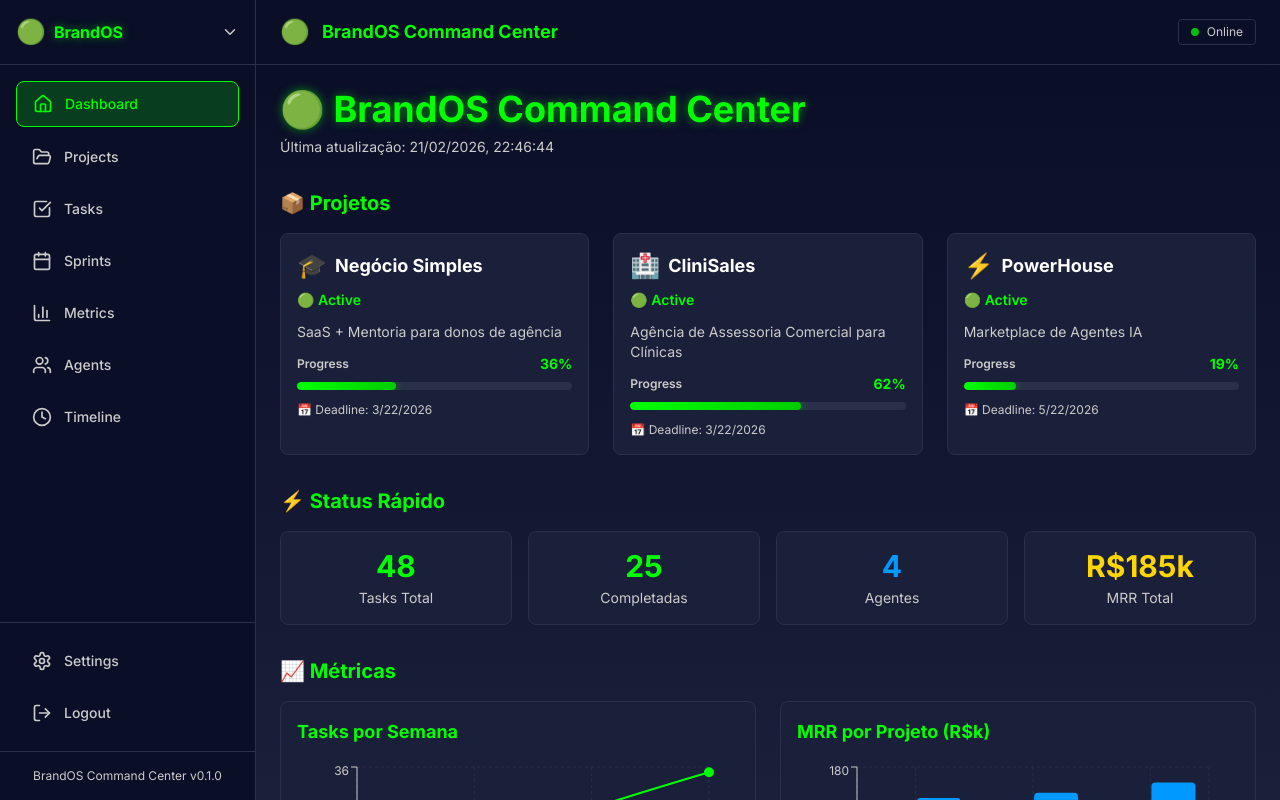
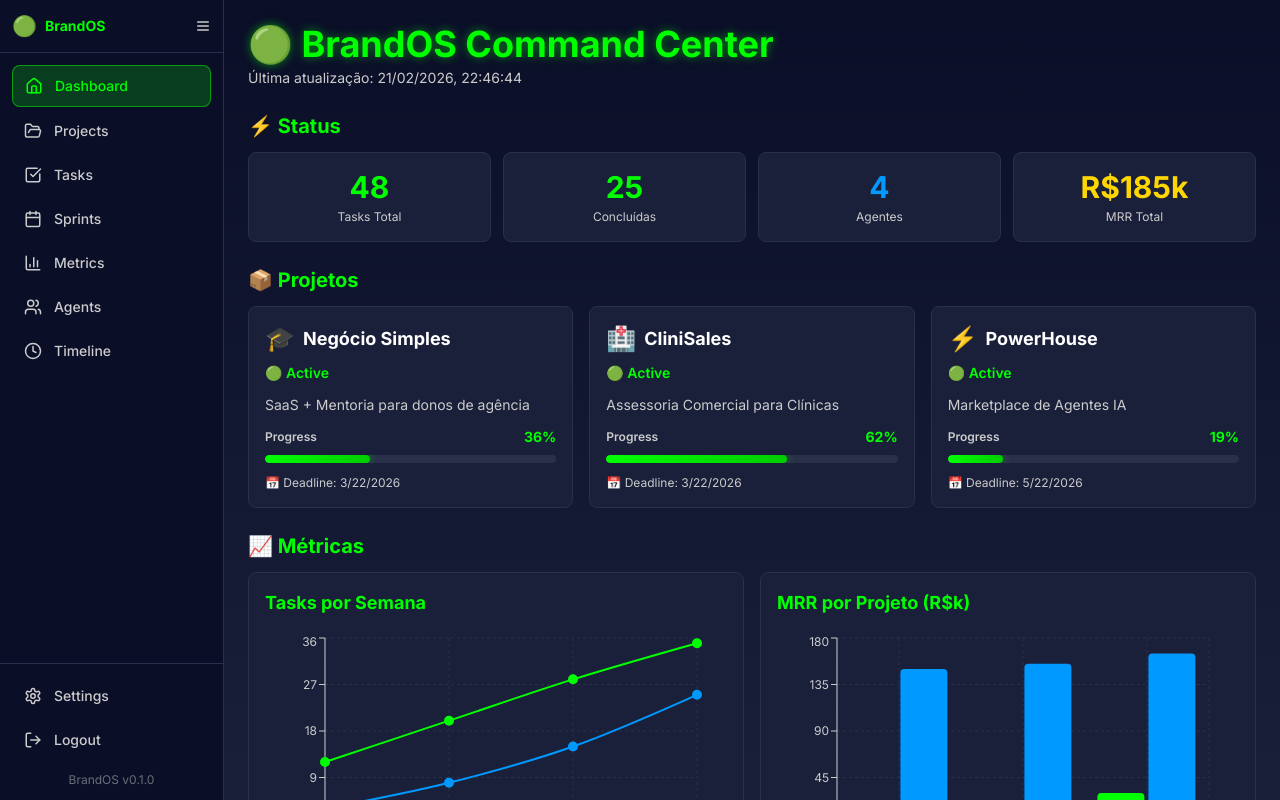
Before and after one commit to arthurfbrandos-opb/brandos-command-center, a Next.js app: page / in a window 1280 px wide. Built offline with nearby package versions, Linux system fonts and the light colour scheme.

Commit message:
feat: mobile responsive layout - sidebar drawer + responsive grids

```diff
--- a/src/app/layout.tsx
+++ b/src/app/layout.tsx
@@ -1,7 +1,6 @@
 import type { Metadata } from 'next';
 import { Inter } from 'next/font/google';
 import '@/styles/globals.css';
-import Header from '@/components/Header';
 import Sidebar from '@/components/Sidebar';
 
 const inter = Inter({ subsets: ['latin'] });
@@ -19,19 +18,13 @@ export default function RootLayout({
   return (
     <html lang="pt-BR">
       <body className={inter.className}>
-        <div className="flex h-screen bg-brandos-bg">
-          {/* Sidebar */}
+        <div className="flex h-screen bg-brandos-bg overflow-hidden">
           <Sidebar />
-
-          {/* Main Content */}
-          <div className="flex-1 flex flex-col overflow-hidden">
-            <Header />
-            <main className="flex-1 overflow-auto bg-gradient-to-b from-brandos-bg to-brandos-surface">
-              <div className="p-6">
-                {children}
-              </div>
-            </main>
-          </div>
+          <main className="flex-1 overflow-y-auto bg-gradient-to-b from-brandos-bg to-brandos-surface md:pt-0 pt-[52px]">
+            <div className="p-4 md:p-6 max-w-7xl mx-auto">
+              {children}
+            </div>
+          </main>
         </div>
       </body>
     </html>
--- a/src/app/page.tsx
+++ b/src/app/page.tsx
@@ -21,7 +21,7 @@ const mockProjects: Project[] = [
     id: '2',
     name: 'CliniSales',
     emoji: '🏥',
-    description: 'Agência de Assessoria Comercial para Clínicas',
+    description: 'Assessoria Comercial para Clínicas',
     status: 'active',
     progress: 62,
     deadline: '2026-03-22',
@@ -56,58 +56,60 @@ const mrrData = [
   { name: 'Mar', negocio_simples: 30, clinisales: 165 },
 ];
 
+const kpis = [
+  { value: '48', label: 'Tasks Total', color: 'text-brandos-primary' },
+  { value: '25', label: 'Concluídas', color: 'text-brandos-success' },
+  { value: '4', label: 'Agentes', color: 'text-brandos-info' },
+  { value: 'R$185k', label: 'MRR Total', color: 'text-brandos-warning' },
+];
+
 const recentActivity = [
   { title: '✅ Sprint 0 iniciado', subtitle: 'Foundation OS Module', date: 'Hoje' },
   { title: '🚀 BrandOS CC em desenvolvimento', subtitle: 'Componentes + páginas', date: 'Hoje' },
   { title: '📊 Dashboard estruturado', subtitle: 'OPERATIONS_DASHBOARD.md criado', date: 'Hoje' },
 ];
 
-const kpis = [
-  { value: '48', label: 'Tasks Total', color: 'text-brandos-primary' },
-  { value: '25', label: 'Completadas', color: 'text-brandos-success' },
-  { value: '4', label: 'Agentes', color: 'text-brandos-info' },
-  { value: 'R$185k', label: 'MRR Total', color: 'text-brandos-warning' },
-];
-
 export default function Home() {
   return (
-    <div className="space-y-8">
+    <div className="space-y-6">
+
+      {/* Header */}
       <div>
-        <h1 className="text-4xl font-bold text-brandos-primary mb-2 text-glow">
+        <h1 className="text-2xl md:text-4xl font-bold text-brandos-primary text-glow">
           🟢 BrandOS Command Center
         </h1>
-        <p className="text-brandos-text-secondary text-sm">
+        <p className="text-brandos-text-secondary text-xs md:text-sm mt-1">
           Última atualização: {new Date().toLocaleString('pt-BR')}
         </p>
       </div>
 
-      {/* Projects */}
+      {/* KPIs — 2 cols mobile, 4 cols desktop */}
       <section>
-        <h2 className="text-xl font-bold text-brandos-primary mb-4">📦 Projetos</h2>
-        <div className="grid grid-cols-1 md:grid-cols-3 gap-6">
+        <h2 className="text-base md:text-xl font-bold text-brandos-primary mb-3">⚡ Status</h2>
+        <div className="grid grid-cols-2 md:grid-cols-4 gap-3">
+          {kpis.map((kpi) => (
+            <div key={kpi.label} className="card text-center py-3 px-2">
+              <p className={`text-xl md:text-3xl font-bold ${kpi.color}`}>{kpi.value}</p>
+              <p className="text-xs text-brandos-text-secondary mt-1">{kpi.label}</p>
+            </div>
+          ))}
+        </div>
+      </section>
+
+      {/* Projects — 1 col mobile, 3 cols desktop */}
+      <section>
+        <h2 className="text-base md:text-xl font-bold text-brandos-primary mb-3">📦 Projetos</h2>
+        <div className="grid grid-cols-1 md:grid-cols-3 gap-4">
           {mockProjects.map((project) => (
             <OverviewCard key={project.id} project={project} />
           ))}
         </div>
       </section>
 
-      {/* KPIs */}
+      {/* Charts — 1 col mobile, 2 cols desktop */}
       <section>
-        <h2 className="text-xl font-bold text-brandos-primary mb-4">⚡ Status Rápido</h2>
-        <div className="grid grid-cols-2 md:grid-cols-4 gap-4">
-          {kpis.map((kpi) => (
-            <div key={kpi.label} className="card text-center">
-              <p className={`text-3xl font-bold ${kpi.color}`}>{kpi.value}</p>
-              <p className="text-sm text-brandos-text-secondary mt-1">{kpi.label}</p>
-            </div>
-          ))}
-        </div>
-      </section>
-
-      {/* Charts */}
-      <section>
-        <h2 className="text-xl font-bold text-brandos-primary mb-4">📈 Métricas</h2>
-        <div className="grid grid-cols-1 lg:grid-cols-2 gap-6">
+        <h2 className="text-base md:text-xl font-bold text-brandos-primary mb-3">📈 Métricas</h2>
+        <div className="grid grid-cols-1 md:grid-cols-2 gap-4">
           <div className="card">
             <MetricsChart
               data={tasksData}
@@ -133,24 +135,22 @@ export default function Home() {
         </div>
       </section>
 
-      {/* Recent Activity */}
+      {/* Activity */}
       <section>
-        <h2 className="text-xl font-bold text-brandos-primary mb-4">📋 Atividade Recente</h2>
-        <div className="card space-y-3">
+        <h2 className="text-base md:text-xl font-bold text-brandos-primary mb-3">📋 Atividade Recente</h2>
+        <div className="card divide-y divide-brandos-border">
           {recentActivity.map((item, i) => (
-            <div
-              key={i}
-              className={`flex items-center justify-between pb-3 ${i < recentActivity.length - 1 ? 'border-b border-brandos-border' : ''}`}
-            >
-              <div>
-                <p className="font-semibold text-brandos-text">{item.title}</p>
-                <p className="text-sm text-brandos-text-secondary">{item.subtitle}</p>
+            <div key={i} className="flex items-center justify-between py-3">
+              <div className="flex-1 min-w-0 pr-4">
+                <p className="font-semibold text-brandos-text text-sm truncate">{item.title}</p>
+                <p className="text-xs text-brandos-text-secondary truncate">{item.subtitle}</p>
               </div>
-              <span className="text-xs text-brandos-text-secondary">{item.date}</span>
+              <span className="text-xs text-brandos-text-secondary whitespace-nowrap">{item.date}</span>
             </div>
           ))}
         </div>
       </section>
+
     </div>
   );
 }
--- a/src/components/Sidebar.tsx
+++ b/src/components/Sidebar.tsx
@@ -4,16 +4,9 @@ import Link from 'next/link';
 import { usePathname } from 'next/navigation';
 import { useState } from 'react';
 import {
-  Home,
-  FolderOpen,
-  CheckSquare,
-  Calendar,
-  BarChart3,
-  Users,
-  Clock,
-  Settings,
-  LogOut,
-  ChevronDown,
+  Home, FolderOpen, CheckSquare, Calendar,
+  BarChart3, Users, Clock, Settings, LogOut,
+  Menu, X,
 } from 'lucide-react';
 
 const navigation = [
@@ -33,94 +26,125 @@ const secondaryNav = [
 
 export default function Sidebar() {
   const pathname = usePathname();
-  const [isCollapsed, setIsCollapsed] = useState(false);
+  const [mobileOpen, setMobileOpen] = useState(false);
+  const [collapsed, setCollapsed] = useState(false);
 
   const isActive = (href: string) => pathname === href;
 
-  return (
-    <aside
-      className={`bg-brandos-bg border-r border-brandos-border transition-all duration-300 flex flex-col ${
-        isCollapsed ? 'w-20' : 'w-64'
-      }`}
-    >
-      {/* Logo */}
-      <div className="p-4 border-b border-brandos-border flex items-center justify-between">
-        <div className={`flex items-center gap-2 ${isCollapsed ? 'justify-center w-full' : ''}`}>
-          <span className="text-2xl">🟢</span>
-          {!isCollapsed && (
-            <span className="font-bold text-brandos-primary text-glow">BrandOS</span>
-          )}
-        </div>
-        <button
-          onClick={() => setIsCollapsed(!isCollapsed)}
-          className="text-brandos-text-secondary hover:text-brandos-primary transition-colors hidden lg:block"
-        >
-          <ChevronDown size={18} className={`transition-transform ${isCollapsed ? 'rotate-180' : ''}`} />
-        </button>
-      </div>
-
-      {/* Main Navigation */}
-      <nav className="flex-1 p-4 space-y-2 overflow-y-auto">
+  const NavLinks = () => (
+    <>
+      <nav className="flex-1 p-3 space-y-1 overflow-y-auto">
         {navigation.map((item) => {
           const Icon = item.icon;
           const active = isActive(item.href);
-
           return (
             <Link
               key={item.name}
               href={item.href}
-              className={`flex items-center gap-3 px-4 py-3 rounded-lg transition-all ${
+              onClick={() => setMobileOpen(false)}
+              className={`flex items-center gap-3 px-3 py-2.5 rounded-lg transition-all text-sm font-medium ${
                 active
-                  ? 'bg-brandos-primary/20 text-brandos-primary border border-brandos-primary'
+                  ? 'bg-brandos-primary/20 text-brandos-primary border border-brandos-primary/50'
                   : 'text-brandos-text-secondary hover:text-brandos-primary hover:bg-brandos-surface'
               }`}
-              title={isCollapsed ? item.name : undefined}
             >
-              <Icon size={20} className="flex-shrink-0" />
-              {!isCollapsed && (
-                <>
-                  <span className="font-medium text-sm">{item.name}</span>
-                </>
-              )}
+              <Icon size={18} className="flex-shrink-0" />
+              {(!collapsed || mobileOpen) && <span>{item.name}</span>}
             </Link>
           );
         })}
       </nav>
 
-      {/* Secondary Navigation */}
-      <div className="p-4 border-t border-brandos-border space-y-2">
+      <div className="p-3 border-t border-brandos-border space-y-1">
         {secondaryNav.map((item) => {
           const Icon = item.icon;
-          const active = isActive(item.href);
-
           return (
             <Link
               key={item.name}
               href={item.href}
-              className={`flex items-center gap-3 px-4 py-3 rounded-lg transition-all ${
-                active
-                  ? 'bg-brandos-danger/20 text-brandos-danger border border-brandos-danger'
-                  : 'text-brandos-text-secondary hover:text-brandos-danger hover:bg-brandos-surface'
-              }`}
-              title={isCollapsed ? item.name : undefined}
+              onClick={() => setMobileOpen(false)}
+              className="flex items-center gap-3 px-3 py-2.5 rounded-lg transition-all text-sm font-medium text-brandos-text-secondary hover:text-brandos-danger hover:bg-brandos-surface"
             >
-              <Icon size={20} className="flex-shrink-0" />
-              {!isCollapsed && (
-                <span className="font-medium text-sm">{item.name}</span>
-              )}
+              <Icon size={18} className="flex-shrink-0" />
+              {(!collapsed || mobileOpen) && <span>{item.name}</span>}
             </Link>
           );
         })}
+        {(!collapsed || mobileOpen) && (
+          <p className="text-xs text-brandos-text-secondary text-center pt-2 opacity-50">
+            BrandOS v0.1.0
+          </p>
+        )}
+      </div>
+    </>
+  );
+
+  return (
+    <>
+      {/* Mobile Top Bar */}
+      <div className="md:hidden fixed top-0 left-0 right-0 z-50 bg-brandos-bg border-b border-brandos-border px-4 py-3 flex items-center justify-between">
+        <div className="flex items-center gap-2">
+          <span className="text-xl">🟢</span>
+          <span className="font-bold text-brandos-primary text-sm">BrandOS</span>
+        </div>
+        <button
+          onClick={() => setMobileOpen(!mobileOpen)}
+          className="text-brandos-primary p-1"
+        >
+          {mobileOpen ? <X size={24} /> : <Menu size={24} />}
+        </button>
       </div>
 
-      {/* Footer */}
-      {!isCollapsed && (
-        <div className="p-4 border-t border-brandos-border text-center">
-          <p className="text-xs text-brandos-text-secondary">
-            BrandOS Command Center v0.1.0
-          </p>
+      {/* Mobile Overlay */}
+      {mobileOpen && (
+        <div
+          className="md:hidden fixed inset-0 z-40 bg-black/60"
+          onClick={() => setMobileOpen(false)}
+        />
+      )}
+
+      {/* Mobile Drawer */}
+      <div className={`
+        md:hidden fixed top-0 left-0 h-full z-50 w-64 bg-brandos-bg border-r border-brandos-border
+        flex flex-col transition-transform duration-300
+        ${mobileOpen ? 'translate-x-0' : '-translate-x-full'}
+      `}>
+        <div className="p-4 border-b border-brandos-border flex items-center justify-between">
+          <div className="flex items-center gap-2">
+            <span className="text-xl">🟢</span>
+            <span className="font-bold text-brandos-primary">BrandOS</span>
+          </div>
+          <button onClick={() => setMobileOpen(false)} className="text-brandos-text-secondary">
+            <X size={20} />
+          </button>
         </div>
-      )}
-    </aside>
+        <NavLinks />
+      </div>
+
+      {/* Desktop Sidebar */}
+      <aside className={`
+        hidden md:flex flex-col bg-brandos-bg border-r border-brandos-border transition-all duration-300
+        ${collapsed ? 'w-16' : 'w-56'}
+      `}>
+        <div className="p-3 border-b border-brandos-border flex items-center justify-between">
+          <div className="flex items-center gap-2 overflow-hidden">
+            <span className="text-xl flex-shrink-0">🟢</span>
+            {!collapsed && (
+              <span className="font-bold text-brandos-primary text-sm truncate">BrandOS</span>
+            )}
+          </div>
+          <button
+            onClick={() => setCollapsed(!collapsed)}
+            className="text-brandos-text-secondary hover:text-brandos-primary transition-colors flex-shrink-0"
+          >
+            <Menu size={16} />
+          </button>
+        </div>
+        <NavLinks />
+      </aside>
+
+      {/* Mobile top bar spacer */}
+      <div className="md:hidden h-[52px] flex-shrink-0" />
+    </>
   );
 }
```
